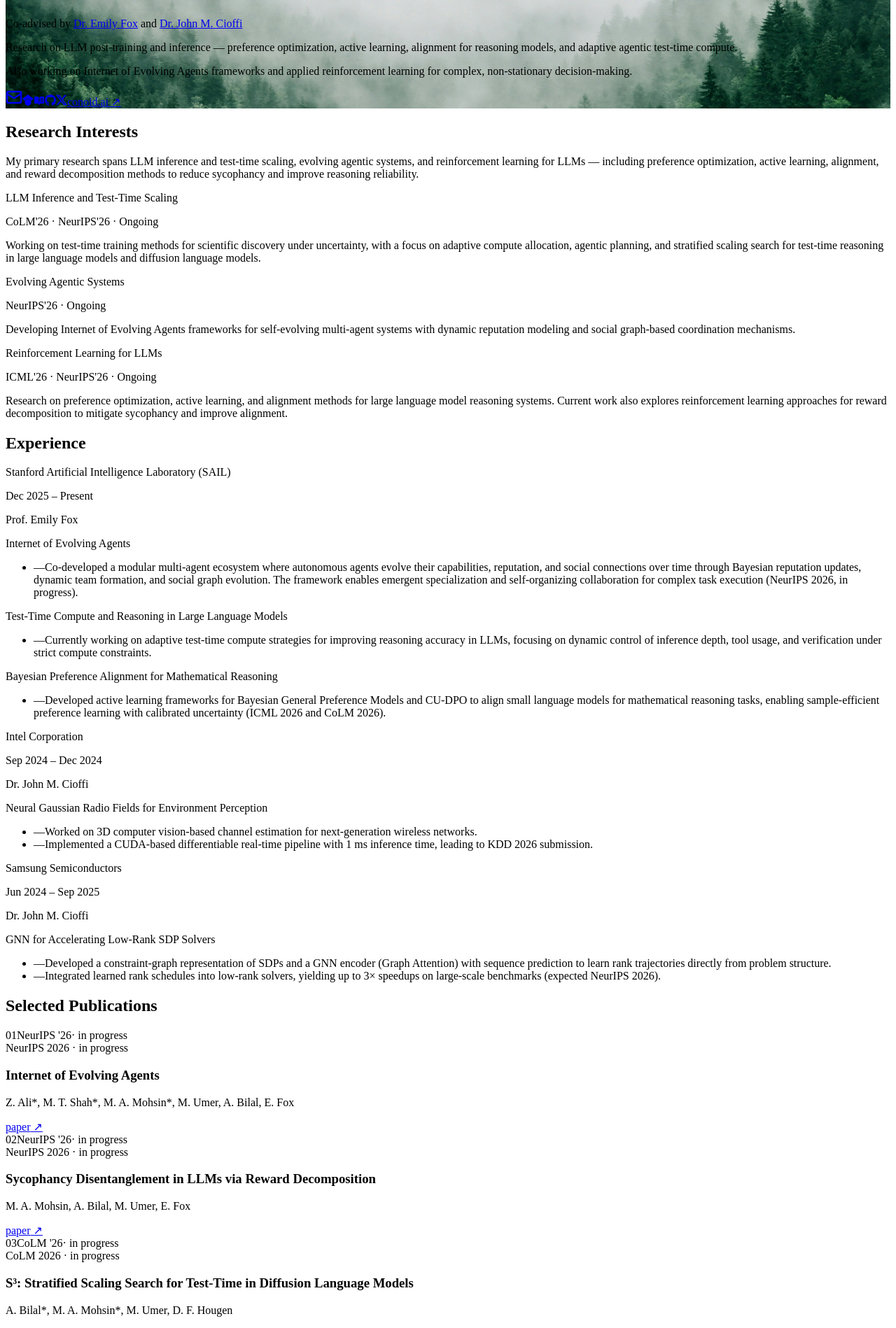
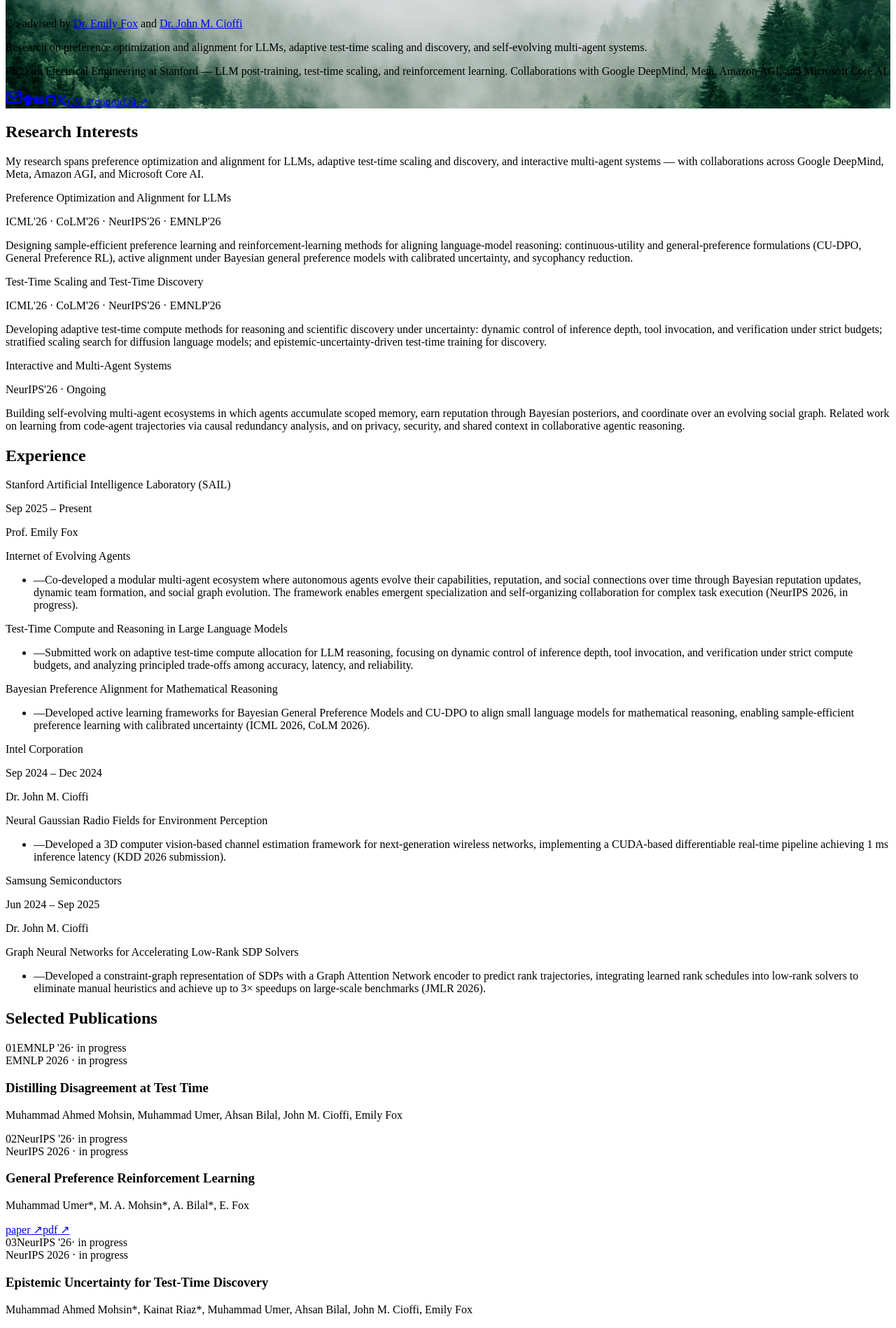
Before and after one commit to ahmd-mohsin/ahmd-mohsin.github.io, a Next.js app: page /home in a window 1280 px wide. Shown: the part 180-2078 px from the top of the page at 70% size. Built offline with nearby package versions, Linux system fonts and the light colour scheme.

Commit message:
[minor ]  Added some stuff

```diff
--- a/src/components/ExperienceSection.tsx
+++ b/src/components/ExperienceSection.tsx
@@ -4,7 +4,7 @@ import { motion } from "framer-motion";
 const experiences = [
   {
     org: "Stanford Artificial Intelligence Laboratory (SAIL)",
-    dateRange: "Dec 2025 – Present",
+    dateRange: "Sep 2025 – Present",
     advisor: "Prof. Emily Fox",
     projects: [
       {
@@ -16,13 +16,13 @@ const experiences = [
       {
         name: "Test-Time Compute and Reasoning in Large Language Models",
         bullets: [
-          "Currently working on adaptive test-time compute strategies for improving reasoning accuracy in LLMs, focusing on dynamic control of inference depth, tool usage, and verification under strict compute constraints.",
+          "Submitted work on adaptive test-time compute allocation for LLM reasoning, focusing on dynamic control of inference depth, tool invocation, and verification under strict compute budgets, and analyzing principled trade-offs among accuracy, latency, and reliability.",
         ],
       },
       {
         name: "Bayesian Preference Alignment for Mathematical Reasoning",
         bullets: [
-          "Developed active learning frameworks for Bayesian General Preference Models and CU-DPO to align small language models for mathematical reasoning tasks, enabling sample-efficient preference learning with calibrated uncertainty (ICML 2026 and CoLM 2026).",
+          "Developed active learning frameworks for Bayesian General Preference Models and CU-DPO to align small language models for mathematical reasoning, enabling sample-efficient preference learning with calibrated uncertainty (ICML 2026, CoLM 2026).",
         ],
       },
     ],
@@ -35,8 +35,7 @@ const experiences = [
       {
         name: "Neural Gaussian Radio Fields for Environment Perception",
         bullets: [
-          "Worked on 3D computer vision-based channel estimation for next-generation wireless networks.",
-          "Implemented a CUDA-based differentiable real-time pipeline with 1 ms inference time, leading to KDD 2026 submission.",
+          "Developed a 3D computer vision-based channel estimation framework for next-generation wireless networks, implementing a CUDA-based differentiable real-time pipeline achieving 1 ms inference latency (KDD 2026 submission).",
         ],
       },
     ],
@@ -47,10 +46,9 @@ const experiences = [
     advisor: "Dr. John M. Cioffi",
     projects: [
       {
-        name: "GNN for Accelerating Low-Rank SDP Solvers",
+        name: "Graph Neural Networks for Accelerating Low-Rank SDP Solvers",
         bullets: [
-          "Developed a constraint-graph representation of SDPs and a GNN encoder (Graph Attention) with sequence prediction to learn rank trajectories directly from problem structure.",
-          "Integrated learned rank schedules into low-rank solvers, yielding up to 3× speedups on large-scale benchmarks (expected NeurIPS 2026).",
+          "Developed a constraint-graph representation of SDPs with a Graph Attention Network encoder to predict rank trajectories, integrating learned rank schedules into low-rank solvers to eliminate manual heuristics and achieve up to 3× speedups on large-scale benchmarks (JMLR 2026).",
         ],
       },
     ],
--- a/src/components/HeroSection.tsx
+++ b/src/components/HeroSection.tsx
@@ -47,7 +47,7 @@ export function HeroSection() {
               transition={{ duration: 0.6 }}
               className="font-mono text-[11px] uppercase tracking-[0.3em] text-[#4a6852] mb-7"
             >
-              Graduate Researcher · Stanford SAIL
+              Ph.D. Candidate · Stanford EE · SAIL
             </motion.p>
 
             {/* Name — large serif */}
@@ -95,14 +95,14 @@ export function HeroSection() {
               className="space-y-3 max-w-xl"
             >
               <p className="text-sm leading-relaxed text-[#1a3520] [text-shadow:0_1px_4px_rgba(238,244,238,0.85)]">
-                Research on LLM post-training and inference — preference
-                optimization, active learning, alignment for reasoning models,
-                and adaptive agentic test-time compute.
+                Research on preference optimization and alignment for LLMs,
+                adaptive test-time scaling and discovery, and self-evolving
+                multi-agent systems.
               </p>
               <p className="text-sm leading-relaxed text-[#2d5035] [text-shadow:0_1px_4px_rgba(238,244,238,0.85)]">
-                Also working on Internet of Evolving Agents frameworks and
-                applied reinforcement learning for complex, non-stationary
-                decision-making.
+                Ph.D. in Electrical Engineering at Stanford — LLM post-training,
+                test-time scaling, and reinforcement learning. Collaborations
+                with Google DeepMind, Meta, Amazon AGI, and Microsoft Core AI.
               </p>
             </motion.div>
 
@@ -136,6 +136,15 @@ export function HeroSection() {
               <span className="w-px h-5 bg-[#a0c0a8]" />
 
               <a
+                href="/Masters.pdf"
+                target="_blank"
+                rel="noopener noreferrer"
+                className="font-mono text-[11px] text-[#2d5035] hover:text-[#1a3520] transition-colors border border-[#4a6852]/60 hover:border-[#2d5035] px-3 py-1.5 drop-shadow-[0_1px_3px_rgba(238,244,238,0.9)]"
+              >
+                CV ↗
+              </a>
+
+              <a
                 href="https://conoid.ai/"
                 target="_blank"
                 rel="noopener noreferrer"
--- a/src/components/NewsSection.tsx
+++ b/src/components/NewsSection.tsx
@@ -2,7 +2,8 @@ import { Section } from "@/components/Section";
 import { motion } from "framer-motion";
 
 const newsItems = [
-  { date: "2026", content: "Served as an Area Chair for ICASSP." },
+  { date: "2026", content: "Knight-Hennessy Fellowship finalist." },
+  { date: "2026", content: "Served as an Area Chair for ICASSP and NeurIPS 2025." },
   { date: "2026", content: "Selected as a Qualcomm Fellowship finalist." },
   { date: "2026", content: "Serving as Workshop Co-Chair for VTC Fall 2026 in Boston." },
   { date: "Sep 2025", content: "Served as a member of the Technical Program Committee at NeurIPS 2025 and also as a NeurIPS reviewer." },
--- a/src/components/ResearchInterestsSection.tsx
+++ b/src/components/ResearchInterestsSection.tsx
@@ -3,19 +3,19 @@ import { motion } from "framer-motion";
 
 const interests = [
   {
-    title: "LLM Inference and Test-Time Scaling",
-    desc: "Working on test-time training methods for scientific discovery under uncertainty, with a focus on adaptive compute allocation, agentic planning, and stratified scaling search for test-time reasoning in large language models and diffusion language models.",
-    venues: "CoLM'26 · NeurIPS'26 · Ongoing",
+    title: "Preference Optimization and Alignment for LLMs",
+    desc: "Designing sample-efficient preference learning and reinforcement-learning methods for aligning language-model reasoning: continuous-utility and general-preference formulations (CU-DPO, General Preference RL), active alignment under Bayesian general preference models with calibrated uncertainty, and sycophancy reduction.",
+    venues: "ICML'26 · CoLM'26 · NeurIPS'26 · EMNLP'26",
   },
   {
-    title: "Evolving Agentic Systems",
-    desc: "Developing Internet of Evolving Agents frameworks for self-evolving multi-agent systems with dynamic reputation modeling and social graph-based coordination mechanisms.",
-    venues: "NeurIPS'26 · Ongoing",
+    title: "Test-Time Scaling and Test-Time Discovery",
+    desc: "Developing adaptive test-time compute methods for reasoning and scientific discovery under uncertainty: dynamic control of inference depth, tool invocation, and verification under strict budgets; stratified scaling search for diffusion language models; and epistemic-uncertainty-driven test-time training for discovery.",
+    venues: "ICML'26 · CoLM'26 · NeurIPS'26 · EMNLP'26",
   },
   {
-    title: "Reinforcement Learning for LLMs",
-    desc: "Research on preference optimization, active learning, and alignment methods for large language model reasoning systems. Current work also explores reinforcement learning approaches for reward decomposition to mitigate sycophancy and improve alignment.",
-    venues: "ICML'26 · NeurIPS'26 · Ongoing",
+    title: "Interactive and Multi-Agent Systems",
+    desc: "Building self-evolving multi-agent ecosystems in which agents accumulate scoped memory, earn reputation through Bayesian posteriors, and coordinate over an evolving social graph. Related work on learning from code-agent trajectories via causal redundancy analysis, and on privacy, security, and shared context in collaborative agentic reasoning.",
+    venues: "NeurIPS'26 · Ongoing",
   },
 ];
 
@@ -29,11 +29,10 @@ export function ResearchInterestsSection() {
         transition={{ duration: 0.5 }}
         className="text-sm leading-relaxed text-[#5d7a65] mb-12 max-w-2xl italic"
       >
-        My primary research spans LLM inference and test-time scaling, evolving
-        agentic systems, and reinforcement learning for LLMs — including
-        preference optimization, active learning, alignment, and reward
-        decomposition methods to reduce sycophancy and improve reasoning
-        reliability.
+        My research spans preference optimization and alignment for LLMs,
+        adaptive test-time scaling and discovery, and interactive multi-agent
+        systems — with collaborations across Google DeepMind, Meta, Amazon AGI,
+        and Microsoft Core AI.
       </motion.p>
 
       <div>
--- a/src/components/ResearchSection.tsx
+++ b/src/components/ResearchSection.tsx
@@ -2,22 +2,64 @@ import { Section } from "@/components/Section";
 import { motion } from "framer-motion";
 import { useState } from "react";
 
-const papers = [
+type PaperLink = { label: string; url: string };
+
+type Paper = {
+  title: string;
+  authors: string;
+  venue: string;
+  year: string;
+  status?: string;
+  links?: PaperLink[];
+};
+
+const papers: Paper[] = [
   {
-    title: "Internet of Evolving Agents",
-    authors: "Z. Ali*, M. T. Shah*, M. A. Mohsin*, M. Umer, A. Bilal, E. Fox",
+    title: "Distilling Disagreement at Test Time",
+    authors: "Muhammad Ahmed Mohsin, Muhammad Umer, Ahsan Bilal, John M. Cioffi, Emily Fox",
+    venue: "EMNLP",
+    year: "2026",
+    status: "in progress",
+  },
+  {
+    title: "General Preference Reinforcement Learning",
+    authors: "Muhammad Umer*, M. A. Mohsin*, A. Bilal*, E. Fox",
     venue: "NeurIPS",
     year: "2026",
     status: "in progress",
-    links: ["paper"],
+    links: [
+      { label: "paper", url: "https://arxiv.org/abs/2605.18721" },
+      { label: "pdf", url: "https://arxiv.org/pdf/2605.18721" },
+    ],
+  },
+  {
+    title: "Epistemic Uncertainty for Test-Time Discovery",
+    authors: "Muhammad Ahmed Mohsin*, Kainat Riaz*, Muhammad Umer, Ahsan Bilal, John M. Cioffi, Emily Fox",
+    venue: "NeurIPS",
+    year: "2026",
+    status: "in progress",
+    links: [
+      { label: "paper", url: "https://arxiv.org/abs/2605.11328" },
+      { label: "pdf", url: "https://arxiv.org/pdf/2605.11328" },
+    ],
+  },
+  {
+    title: "Internet of Evolving Agents",
+    authors: "Z. Ali*, M. A. Mohsin*, M. Umer, A. Bilal, E. Fox",
+    venue: "NeurIPS",
+    year: "2026",
+    status: "in progress",
   },
   {
     title: "Sycophancy Disentanglement in LLMs via Reward Decomposition",
-    authors: "M. A. Mohsin, A. Bilal, M. Umer, E. Fox",
-    venue: "NeurIPS",
+    authors: "M. A. Mohsin*, A. Bilal*, M. Umer, E. Fox",
+    venue: "CoLM",
     year: "2026",
     status: "in progress",
-    links: ["paper"],
+    links: [
+      { label: "paper", url: "https://arxiv.org/abs/2604.05279" },
+      { label: "pdf", url: "https://arxiv.org/pdf/2604.05279" },
+    ],
   },
   {
     title: "S³: Stratified Scaling Search for Test-Time in Diffusion Language Models",
@@ -25,7 +67,10 @@ const papers = [
     venue: "CoLM",
     year: "2026",
     status: "in progress",
-    links: ["paper"],
+    links: [
+      { label: "paper", url: "https://arxiv.org/abs/2604.06260" },
+      { label: "pdf", url: "https://arxiv.org/pdf/2604.06260" },
+    ],
   },
   {
     title: "Active Alignment with Bayesian General Preference Models",
@@ -33,7 +78,6 @@ const papers = [
     venue: "CoLM",
     year: "2026",
     status: "in progress",
-    links: ["paper"],
   },
   {
     title: "Continuous-Utility Direct Preference Optimization",
@@ -41,7 +85,10 @@ const papers = [
     venue: "ICML",
     year: "2026",
     status: "in progress",
-    links: ["paper"],
+    links: [
+      { label: "paper", url: "https://arxiv.org/abs/2602.00931" },
+      { label: "pdf", url: "https://arxiv.org/pdf/2602.00931" },
+    ],
   },
   {
     title: "What If We Allocate Test-Time Compute Adaptively?",
@@ -49,15 +96,17 @@ const papers = [
     venue: "ICML",
     year: "2026",
     status: "in progress",
-    links: ["paper"],
+    links: [
+      { label: "paper", url: "https://arxiv.org/abs/2602.01070" },
+      { label: "pdf", url: "https://arxiv.org/pdf/2602.01070" },
+    ],
   },
   {
-    title: "Graph Neural Network for Accelerating Low-Rank SDP Solvers",
+    title: "Graph Neural Networks for Accelerating Low-Rank SDP Solvers",
     authors: "M. A. Mohsin, M. Umer, A. Bilal, J. M. Cioffi, Ellen Vitercik",
     venue: "JMLR",
     year: "2026",
     status: "in progress",
-    links: ["paper"],
   },
   {
     title: "Neural Gaussian Radio Fields for Channel Estimation",
@@ -65,62 +114,92 @@ const papers = [
     venue: "KDD",
     year: "2026",
     status: "in progress",
-    links: ["paper"],
+    links: [
+      { label: "paper", url: "https://arxiv.org/abs/2508.11668" },
+      { label: "pdf", url: "https://arxiv.org/pdf/2508.11668" },
+    ],
   },
   {
     title: "Continual Learning for Wireless Channel Prediction",
     authors: "M. A. Mohsin, M. Umer, A. Bilal, J. M. Cioffi",
     venue: "ICML",
     year: "2025",
-    links: ["paper"],
+    links: [
+      { label: "paper", url: "https://arxiv.org/abs/2506.22471" },
+      { label: "pdf", url: "https://arxiv.org/pdf/2506.22471" },
+    ],
   },
   {
     title: "Automated Prompt Optimization Improves Robustness of Medical Benchmarks for LLMs",
-    authors: "Asad Aali, Muhammad Ahmed Mohsin, Vasiliki Bikia, Arnav Singhvi, Suhana Bedi, Hejie Cui, Miguel Angel Fuentes Hernandez, Alyssa Unell, Yifan Mai, Michael Adam Pfeffer, Sanmi Koyejo, Roxana Daneshjou, Emily Alsentzer, Christopher Potts, Akshay S. Chaudhari",
+    authors: "Asad Aali, Muhammad Ahmed Mohsin, V. Bikia, A. Singhvi, S. Bedi, H. Cui, M. A. F. Hernandez, A. Unell, Y. Mai, M. A. Pfeffer, S. Koyejo, R. Daneshjou, E. Alsentzer, C. Potts, A. S. Chaudhari",
     venue: "ML4H",
     year: "2025",
-    links: ["paper"],
+    links: [
+      { label: "paper", url: "https://openreview.net/forum?id=PfjLpuLJi0" },
+      { label: "pdf", url: "https://openreview.net/pdf?id=PfjLpuLJi0" },
+    ],
   },
   {
     title: "On the Fundamental Limits of Large Models at Scale",
-    authors: "Muhammad Ahmed Mohsin, Muhammad Umer, Ahsan Bilal, Zeeshan Memon, Muhammad Ibtsaam Qadir, Sagnik Bhattacharya, Hassan Rizwan, Abhiram Rao Gorle, Maahe Zehra Kazmi, Ayesha Mohsin, Ali Subhan, M. Usman Rafique, Zihao He, Pulkit Mehta, Jinda Han, Muhammad Ali Jamshed, Dean F. Hougen, John M. Cioffi",
+    authors: "Muhammad Ahmed Mohsin, Muhammad Umer, Ahsan Bilal, Z. Memon, M. I. Qadir, S. Bhattacharya, H. Rizwan, A. R. Gorle, M. Z. Kazmi, A. Mohsin, A. Subhan, M. U. Rafique, Z. He, P. Mehta, J. Han, M. A. Jamshed, D. F. Hougen, J. M. Cioffi",
     venue: "TMLR",
     year: "2025",
-    links: ["paper"],
+    links: [
+      { label: "paper", url: "https://arxiv.org/abs/2511.12869" },
+      { label: "pdf", url: "https://arxiv.org/pdf/2511.12869" },
+    ],
   },
   {
     title: "Task-Aware Distributed Source Coding for Correlated Audio Signals Using Perceptual Loss",
     authors: "M. A. Mohsin, A. Bilal, S. Bhattacharya, J. M. Cioffi",
     venue: "AAAI",
     year: "2024",
-    links: ["paper"],
+    links: [
+      { label: "paper", url: "https://arxiv.org/abs/2501.17879" },
+      { label: "pdf", url: "https://arxiv.org/pdf/2501.17879" },
+    ],
+  },
+  {
+    title: "PyramidTabNet: Transformer-Based Table Recognition in Image-Based Documents",
+    authors: "M. Umer, M. A. Mohsin, A. Ul-Hasan, F. Shafait",
+    venue: "ICDAR",
+    year: "2023",
+    links: [
+      {
+        label: "paper",
+        url: "https://tukl.seecs.nust.edu.pk/members/projects/conference/PyramidTabNet-Transformer-based-Table-Recognition-in-Image-based-Documents.pdf",
+      },
+      {
+        label: "pdf",
+        url: "https://tukl.seecs.nust.edu.pk/members/projects/conference/PyramidTabNet-Transformer-based-Table-Recognition-in-Image-based-Documents.pdf",
+      },
+    ],
   },
   {
     title: "Conditional Prior-Based Non-Stationary Channel Estimation Using Accelerated Diffusion Model-Based Denoising",
     authors: "M. A. Mohsin, A. Bilal, M. Umer, A. Aali, M. A. Jamshed, J. M. Cioffi",
     venue: "ICASSP",
     year: "2025",
-    links: ["paper"],
+    links: [
+      { label: "paper", url: "https://ieeexplore.ieee.org/abstract/document/11463983/" },
+      { label: "pdf", url: "https://ieeexplore.ieee.org/iel8/11460365/11460314/11463983.pdf" },
+    ],
   },
   {
-    title: "Successive Interference Cancellation-Aided Diffusion Models for Joint Channel Estimation and Data Detection in Low-Rank Channel Scenarios",
+    title: "Successive Interference Cancellation-Aided Diffusion Models for Joint Channel Estimation and Data Detection",
     authors: "S. Bhattacharya, M. A. Mohsin, K. Rajabalifardi, J. M. Cioffi",
     venue: "ICASSP",
     year: "2024",
-    links: ["paper"],
-  },
-  {
-    title: "PyramidTabNet: Transformer-Based Table Recognition in Image-Based Documents",
-    authors: "M. Umer, M. A. Mohsin, A. Ul-Hasan, F. Shafait",
-    venue: "ICDAR",
-    year: "2023",
-    links: ["paper"],
+    links: [
+      { label: "paper", url: "https://ieeexplore.ieee.org/abstract/document/10888845/" },
+      { label: "pdf", url: "https://ieeexplore.ieee.org/iel8/10887540/10887541/10888845.pdf" },
+    ],
   },
 ];
 
 const INITIAL_COUNT = 6;
 
-function PaperRow({ paper, index }: { paper: (typeof papers)[number]; index: number }) {
+function PaperRow({ paper, index }: { paper: Paper; index: number }) {
   const num = String(index + 1).padStart(2, "0");
 
   return (
@@ -153,18 +232,22 @@ function PaperRow({ paper, index }: { paper: (typeof papers)[number]; index: num
         <p className="text-xs text-[#90aa98] leading-relaxed mb-3">
           {paper.authors}
         </p>
+        {paper.links && paper.links.length > 0 && (
           <div className="flex flex-wrap gap-4">
-          {paper.links.map((link, j) => (
+            {paper.links.map((link) => (
               <a
-              key={j}
-              href="#"
+                key={link.label}
+                href={link.url}
+                target="_blank"
+                rel="noopener noreferrer"
                 className="font-mono text-[10px] text-[#6a8a72] hover:text-[#2d5035] underline underline-offset-4 decoration-[#c0d4c2] hover:decoration-[#4a6852] transition-colors"
-              data-testid={`link-paper-${index}-${link}`}
+                data-testid={`link-paper-${index}-${link.label}`}
               >
-              {link} ↗
+                {link.label} ↗
               </a>
             ))}
           </div>
+        )}
       </div>
     </motion.div>
   );
--- a/src/components/ReviewerSection.tsx
+++ b/src/components/ReviewerSection.tsx
@@ -2,14 +2,11 @@ import { Section } from "@/components/Section";
 import { motion } from "framer-motion";
 import { ReactNode } from "react";
 
-const conferences = ["AAAI", "ICDAR", "GLOBECOM", "WCNC", "ICASSP", "ICC", "ICML", "NeurIPS", "TMLR", "KDD"];
+const conferences = ["AAAI", "ICDAR", "NeurIPS", "ICML", "ICLR", "KDD", "CoLM"];
 const journals = [
-  { name: "IEEE TVT", desc: "Vehicular Technology" },
-  { name: "IEEE GCN", desc: "Green Comm. & Networks" },
-  { name: "IEEE CL", desc: "Communication Letters" },
-  { name: "IEEE WC", desc: "Wireless Communications" },
-  { name: "IEEE WCM", desc: "Wireless Comm. Magazine" },
-  { name: "IEEE TNSE", desc: "Network Science & Engineering" },
+  { name: "IEEE TAI", desc: "Transactions on AI" },
+  { name: "TMLR", desc: "Transactions on Machine Learning Research" },
+  { name: "AAI", desc: "Applied Artificial Intelligence" },
 ];
 const travelGrants = [
   "IEEE GLOBECOM 2024 (Cape Town, South Africa)",
@@ -17,12 +14,16 @@ const travelGrants = [
   "Stanford Conference Travel Grant 2025",
 ];
 const awards = [
+  "Stanford Graduate Fellowship",
+  "Knight-Hennessy Fellowship — Finalist",
+  "President's Medal — Third position nationwide in pre-engineering",
   "6G Summit Abu Dhabi — Best Poster Nomination",
   "IEEE ICC Canada — Best Workshop Paper Award",
   "IEEE Communications Society Competition — Honorary Mention",
   "IEEE FIT 2026 — Best Main Conference Paper Award",
+  "Rector's Gold Medal — Best final year project cohort (NUST, 2024)",
 ];
-const tpc = ["WCNC 2026", "ICC 2026", "VTC 2026", "NeurIPS 2025", "ICASSP 2026"];
+const tpc = ["NeurIPS 2025", "ICASSP 2026"];
 const leadership = [
   { role: "Workshop Co-Chair", venue: "IEEE ICC 2026" },
   { role: "Area Chair", venue: "ICASSP 2026, NeurIPS 2025" },
```
Also changed, not shown: 2 other files (tests, documents, lock files or other folders). Lines whose indentation alone changed are shown as unchanged.
